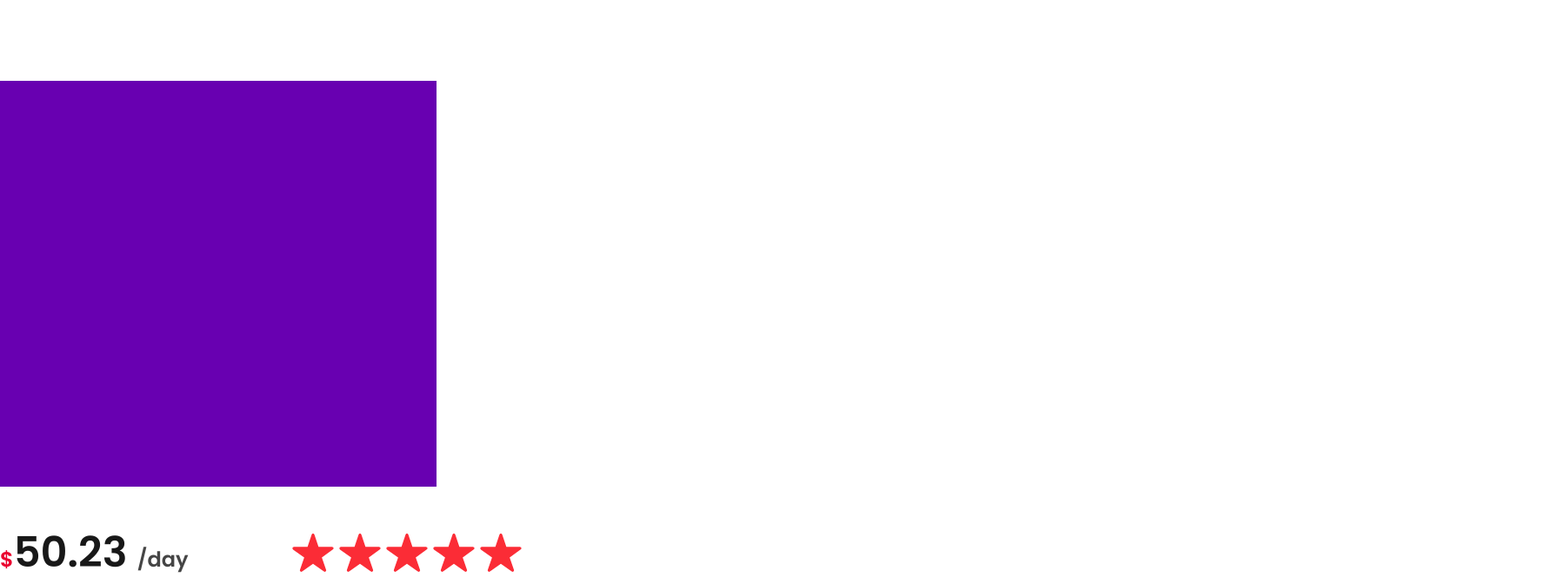
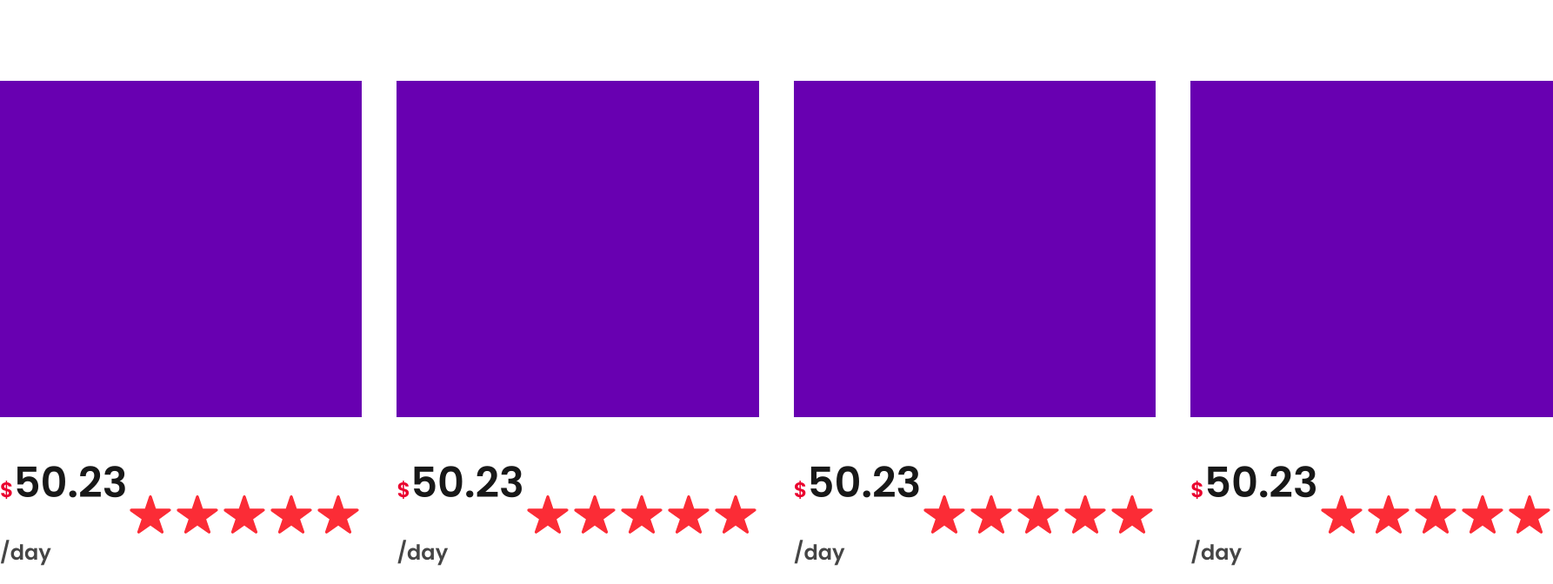
Before and after one commit to shoumen-shomu/speedyrent, a React (Vite) app: page / in a window 1280 px wide. Shown: the part 5654-6326 px from the top of the page at 87% size, 1786 px wide, since content can reach past the window. Built offline with nearby package versions, Linux system fonts and the light colour scheme.

Commit message:
Refactor Products component layout and integrate into ChoosePart

```diff
--- a/src/components/Products.jsx
+++ b/src/components/Products.jsx
@@ -11,7 +11,7 @@ const Products = () => {
         <Container>
           <Images imgSrc={productImg} />
           <div className="mt-10">
-            <div className="flex items-center gap-29">
+            <div className="flex items-center">
               <p className="font-pop font-semibold text-[48px] text-[#181818] leading-[150%]">
                 <span className="font-pop font-semibold text-[24px] text-[#EA002D] leading-[150%]">
                   $
@@ -21,7 +21,7 @@ const Products = () => {
                   /day
                 </span>
               </p>
-              <div className="flex ">
+              <div className="flex">
                 <IoIosStar className=" !text-red-500 text-[10px]" />
                 <IoIosStar className=" !text-red-500 text-[10px]" />
                 <IoIosStar className=" !text-red-500 text-[10px]" />
--- a/src/components/layouts/ChoosePart.jsx
+++ b/src/components/layouts/ChoosePart.jsx
@@ -1,5 +1,6 @@
 import React from "react";
 import Container from "../Container";
+import Products from "../Products";
 
 const ChoosePart = () => {
   return (
@@ -37,6 +38,12 @@ const ChoosePart = () => {
             </p>
           </div>
         </div>
+        <div className="flex gap-10">
+          <Products/>
+          <Products/>
+          <Products/>
+          <Products/>
+        </div>
       </Container>
     </div>
   );
--- a/src/components/pages/Home.jsx
+++ b/src/components/pages/Home.jsx
@@ -16,7 +16,7 @@ const Home = () => {
      <Faq/>
      <DiscoverPart/>
      <ChoosePart/>
-     <Products/>
+
     </div>
   );
 };
```
